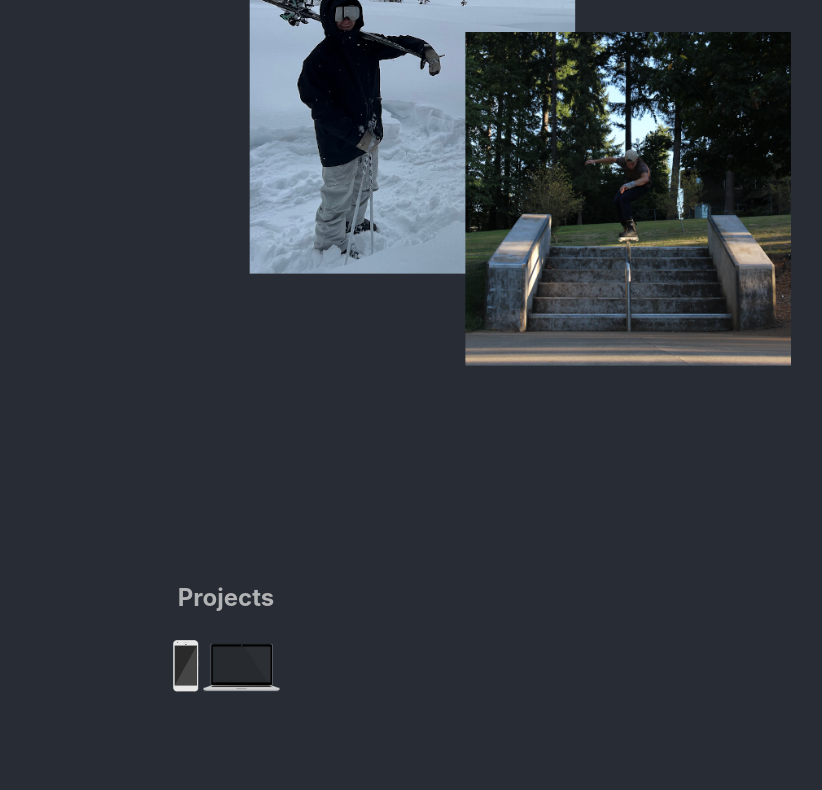
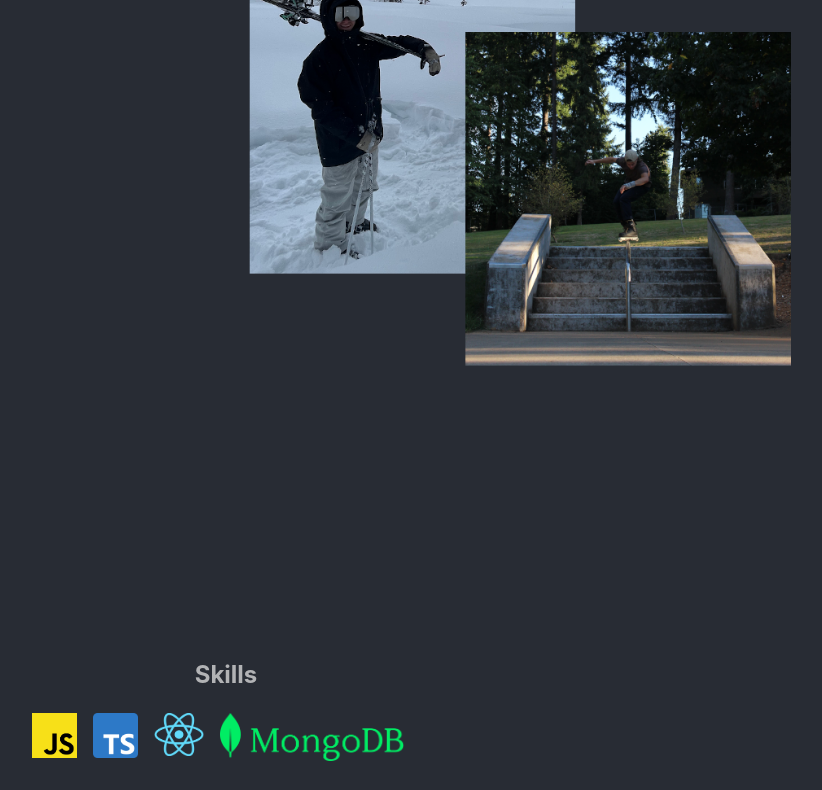
Before and after one commit to elibulanov/portfolio, a Gatsby site: page / in a window 1280 px wide. Shown: the part 1990-2780 px from the top of the page, without its empty margins (414-1236 px from the left). Built offline with nearby package versions, Linux system fonts and the light colour scheme; Gatsby itself is replaced by a stand-in of ours.

Commit message:
asdfdsafd

```diff
--- a/src/components/index.module.css
+++ b/src/components/index.module.css
@@ -66,8 +66,9 @@ a:hover {
   text-underline-offset: 2px;
 }
 
-.test {
-  font: 100;
+.ivmet {
+  margin-left: -2rem;
+  padding-left: 2rem;
 }
 
 .list {
@@ -220,11 +221,14 @@ header:nth-child(1)>div:nth-child(2)>a:nth-child(3) {
   max-width: 23rem;
   margin: 0 auto;
   padding-top: 5rem;
-  text-align: start;
+  text-align: justify;
 }
 
+
+
 .textCenter {
-  padding-top: 10rem;
+  padding-top: 15rem;
+  padding-bottom: 0rem;
   text-align: center;
 }
 
@@ -249,6 +253,7 @@ header:nth-child(1)>div:nth-child(2)>a:nth-child(3) {
 
 .aboutContent2 {
   padding-top: 10rem;
+
   display: flex;
   justify-content: space-between;
   margin-left: auto;
--- a/src/pages/index.js
+++ b/src/pages/index.js
@@ -117,6 +117,49 @@ const IndexPage = () => (
       </div>
     </div>
 
+    <div className={styles.textCenter} >
+      <p className={styles.skills}>
+        <h2>Skills</h2>
+        <StaticImage
+          src="../images/javascript.png"
+          loading="eager"
+          width={45}
+          quality={95}
+          formats={["auto", "webp", "avif"]}
+          alt=""
+          style={{ marginBottom: `var(--space-3)`, marginRight: `var(--space-3)` }}
+        />
+        <StaticImage
+          src="../images/typescript.png"
+          loading="eager"
+          width={45}
+          quality={95}
+          formats={["auto", "webp", "avif"]}
+          alt=""
+          style={{ marginBottom: `var(--space-3)`, marginRight: `var(--space-3)` }}
+        />
+        <StaticImage
+          src="../images/react.png"
+          loading="eager"
+          width={50}
+          quality={95}
+          formats={["auto", "webp", "avif"]}
+          alt=""
+          style={{ marginBottom: `var(--space-3)`, marginRight: `var(--space-3)` }}
+        />
+        <StaticImage
+          src="../images/mongodb.png"
+          loading="eager"
+          width={185}
+          quality={95}
+          formats={["auto", "webp", "avif"]}
+          alt=""
+          style={{ marginBottom: `var(--space-3)`, marginRight: `var(--space-3)` }}
+        />
+      </p>
+
+    </div>
+
     {/* project section */}
 
     <div className={styles.textCenter} id="projects">
@@ -177,7 +220,7 @@ const IndexPage = () => (
                 The goal was to create a site that was fast, optimized and mobile responsive including a blog feature.</li>
             </p>
           </div>
-          <div className={styles.test}>
+          <div className={styles.ivmet}>
             <StaticImage
               src="../images/ivmet.png"
               loading="eager"
```
Also changed, not shown: src/images/javascript.png (added), src/images/mongodb.png (added), src/images/react.png (added), src/images/typescript.png (added).
